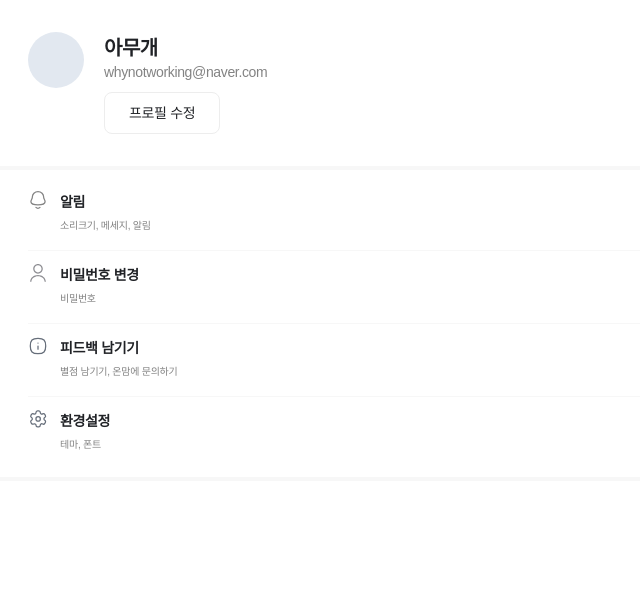
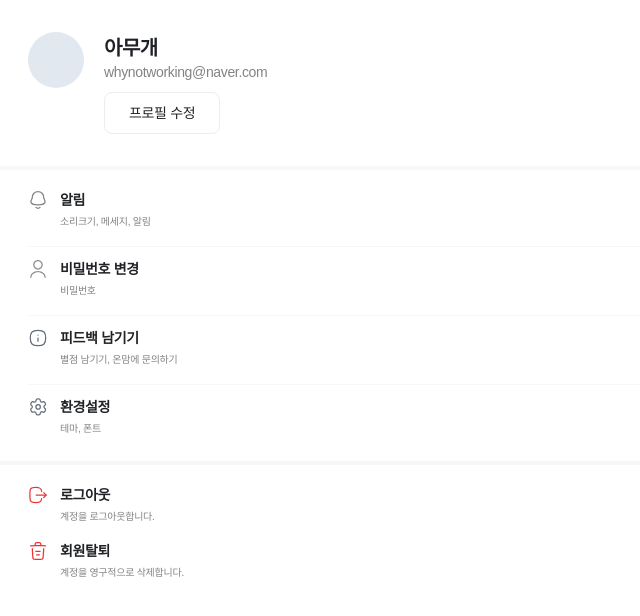
Before and after one commit to kimnerd625/onmom-client, a Next.js app: page /userinfo in a window 1280 px wide. Shown: the top 616 px of the page, without its empty margins (0-640 px from the left). Built offline with nearby package versions, Linux system fonts and the light colour scheme; a web font is replaced by a local one.

Commit message:
✨ feat: update  MenuCard functionality

```diff
--- a/app/userinfo/_components/MenuCard.tsx
+++ b/app/userinfo/_components/MenuCard.tsx
@@ -4,14 +4,19 @@ interface MenuCardProps {
   mainText: string;
   subText: string;
   Icon: React.ElementType;
+  color?: string;
 }
 
-const MenuCard = ({ mainText, subText, Icon }: MenuCardProps) => {
+const MenuCard = ({ mainText, subText, Icon, color }: MenuCardProps) => {
   return (
     <div className="w-full flex flex-row justify-start items-start gap-x-3">
       <Icon width={20} height={20} />
       <div className="w-full flex flex-1 flex-col justify-start items-start">
-        <h4 className="text-sm text-text-main font-semibold tracking-tight leading-6">
+        <h4
+          className={`text-sm text-text-main font-semibold tracking-tight leading-6${
+            color == "red" ? "text-red-900" : "text-text-main"
+          }`}
+        >
           {mainText}
         </h4>
         <span className="text-[10px] text-text-sub font-normal tracking-tight leading-6">
--- a/app/userinfo/page.tsx
+++ b/app/userinfo/page.tsx
@@ -5,6 +5,8 @@ import NotificationIcon from "@/public/icons/icon-notification.svg";
 import FeedbackIcon from "@/public/icons/icon-feedback.svg";
 import UserIcon from "@/public/icons/icon-user.svg";
 import UserSettingIcon from "@/public/icons/icon-user-setting.svg";
+import LogoutIcon from "@/public/icons/icon-logout.svg";
+import TrashIcon from "@/public/icons/icon-trash.svg";
 
 export default function UserInfoPage() {
   return (
@@ -33,6 +35,18 @@ export default function UserInfoPage() {
         />
       </section>
       <div className="w-full min-h-1 bg-system-divider" />
+      <section className="px-7 py-5 w-full flex flex-col justify-center items-start gap-y-3">
+        <MenuCard
+          mainText="로그아웃"
+          subText="계정을 로그아웃합니다."
+          Icon={LogoutIcon}
+        />
+        <MenuCard
+          mainText="회원탈퇴"
+          subText="계정을 영구적으로 삭제합니다."
+          Icon={TrashIcon}
+        />
+      </section>
     </main>
   );
 }
```
Also changed, not shown: public/icons/icon-logout.svg (added), public/icons/icon-trash.svg (added).
